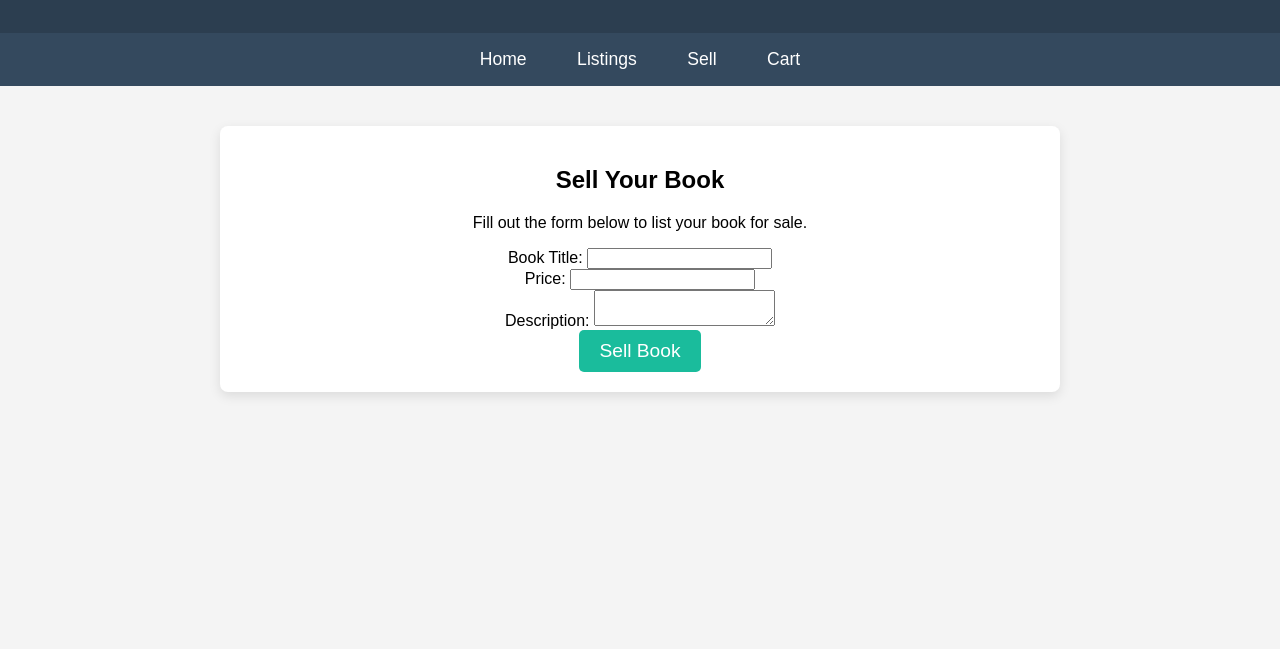
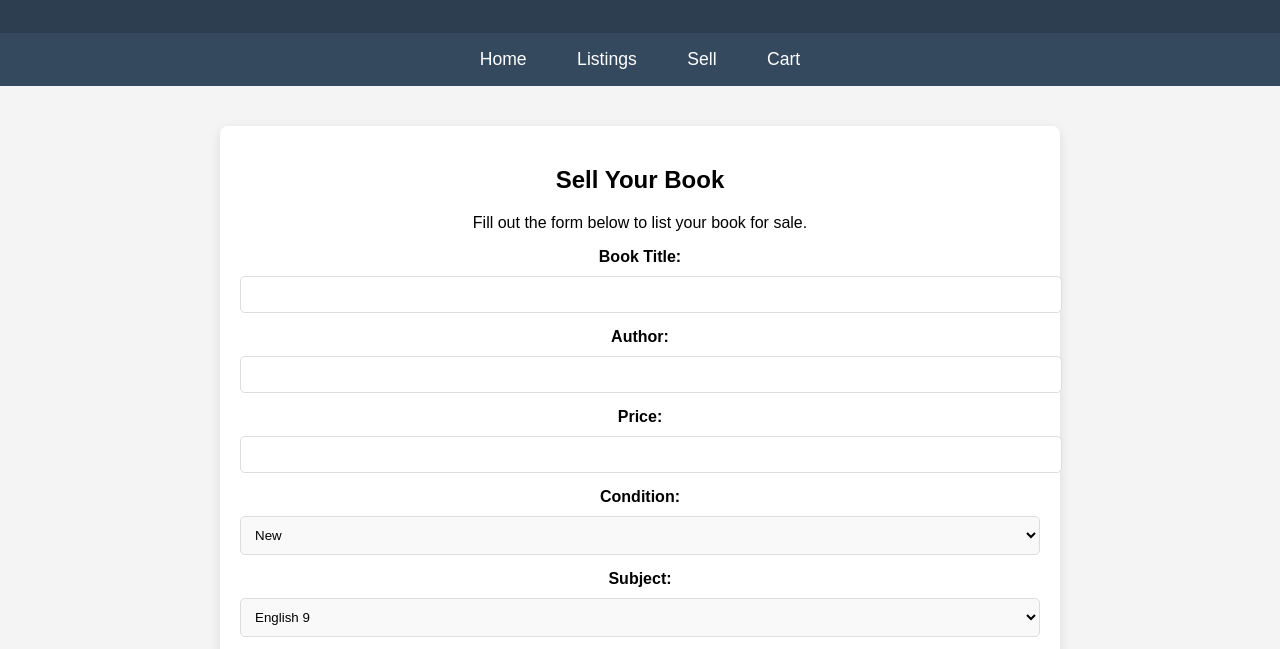
Before and after one commit to tomeme1/tomeme1.github.io, a plain HTML site: page sell.html in a window 1280 px wide. Shown: the part 121-770 px from the top of the page. Drawn offline with Linux system fonts and the light colour scheme.

Commit message:
Update sell.html

```diff
--- a/sell.html
+++ b/sell.html
@@ -61,6 +61,24 @@
         .btn-sell:hover {
             background-color: #16a085;
         }
+        form div {
+            margin-bottom: 15px;
+        }
+        label {
+            display: block;
+            font-weight: bold;
+            margin-bottom: 5px;
+        }
+        input, textarea, select {
+            width: 100%;
+            padding: 10px;
+            margin-top: 5px;
+            border: 1px solid #ddd;
+            border-radius: 5px;
+        }
+        select {
+            background-color: #f9f9f9;
+        }
     </style>
 </head>
 <body>
@@ -86,8 +104,40 @@
             <input type="text" id="book-title" name="book-title" required>
         </div>
         <div>
+            <label for="book-author">Author:</label>
+            <input type="text" id="book-author" name="book-author" required>
+        </div>
+        <div>
             <label for="book-price">Price:</label>
             <input type="text" id="book-price" name="book-price" required>
+        </div>
+        <div>
+            <label for="book-condition">Condition:</label>
+            <select id="book-condition" name="book-condition" required>
+                <option value="New">New</option>
+                <option value="Like New">Like New</option>
+                <option value="Good">Good</option>
+                <option value="Acceptable">Acceptable</option>
+                <option value="Poor">Poor</option>
+            </select>
+        </div>
+        <div>
+            <label for="book-subject">Subject:</label>
+            <select id="book-subject" name="book-subject" required>
+                <option value="English 9">English 9</option>
+                <option value="English 10">English 10</option>
+                <option value="English 11">English 11</option>
+                <option value="English 12">English 12</option>
+                <option value="World History 1">World History 1</option>
+                <option value="World History 2">World History 2</option>
+                <option value="U.S. History">U.S. History</option>
+                <option value="U.S. History 2">U.S. History 2</option>
+                <option value="History Elective">History Elective</option>
+                <option value="Math">Math</option>
+                <option value="Science">Science</option>
+                <option value="Art">Art</option>
+                <option value="Music">Music</option>
+            </select>
         </div>
         <div>
             <label for="book-description">Description:</label>
```
